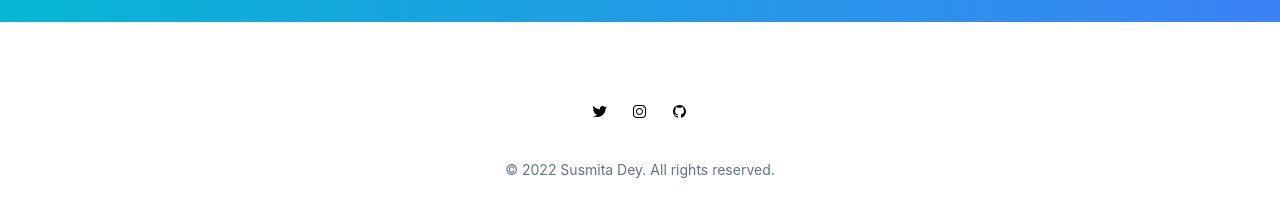
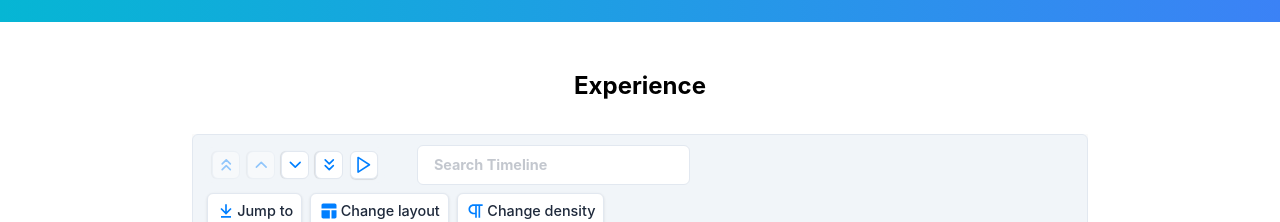
Before and after one commit to Susmita-Dey/portfolio-v1, a Next.js app: page / in a window 1280 px wide. Shown: the part 1675-1897 px from the top of the page. Built offline with nearby package versions, Linux system fonts and the light colour scheme.

Commit message:
Add blogs, experience and projects

```diff
--- /dev/null
+++ b/components/article.js
@@ -0,0 +1,16 @@
+export default function Article({ className = "rounded-lg" }) {
+  return (
+    <article className={`bg-white p-4 ${className}`}>
+      <h3 className="text-2xl mb-2 font-medium">Post Title</h3>
+      <span className="text-gray-600 mb-4 block">
+        <date>15 Oct 22</date> | GitHub
+      </span>
+      <p>
+        Lorem ipsum dolor sit amet consectetur adipisicing elit. Vel voluptatem
+        deleniti repudiandae, distinctio labore sapiente doloremque illo sint
+        nulla amet laborum sit cum officia molestiae, obcaecati aperiam pariatur
+        omnis soluta.
+      </p>
+    </article>
+  );
+}
--- /dev/null
+++ b/components/experience.js
@@ -0,0 +1,48 @@
+import { Chrono } from "react-chrono";
+
+export default function Experience() {
+  const items = [
+    {
+      title: "May 1940",
+      cardTitle: "Dunkirk",
+      url: "http://www.history.com",
+      cardSubtitle:
+        "Men of the British Expeditionary Force (BEF) wade out to..",
+      cardDetailedText:
+        "Lorem ipsum dolor sit amet consectetur adipisicing elit. Vel voluptatem deleniti repudiandae, distinctio labore sapiente doloremque illo sint nulla amet laborum sit cum officia molestiae, obcaecati aperiam pariatur omnis soluta.",
+      media: {
+        type: "IMAGE",
+        source: {
+          url: "https://user-images.githubusercontent.com/98955085/184510782-3f699206-4768-4b3a-aa6d-40c924e13578.png",
+        },
+      },
+    },
+    {
+      title: "May 1940",
+      cardTitle: "Dunkirk",
+      url: "http://www.history.com",
+      cardSubtitle:
+        "Men of the British Expeditionary Force (BEF) wade out to..",
+      cardDetailedText:
+        "Men of the British Expeditionary Force (BEF) wade out to..",
+      media: {
+        type: "IMAGE",
+        source: {
+          url: "https://user-images.githubusercontent.com/98955085/184510782-3f699206-4768-4b3a-aa6d-40c924e13578.png",
+        },
+      },
+    },
+  ];
+  return (
+    <section className="px-6">
+      <div className="max-w-4xl mx-auto py-12">
+        <div className="text-center mb-8">
+          <h2 className="text-2xl font-bold">Experience</h2>
+        </div>
+        <div>
+          <Chrono items={items} slideShow mode="VERTICAL_ALTERNATING" />
+        </div>
+      </div>
+    </section>
+  );
+}
--- a/components/layout.js
+++ b/components/layout.js
@@ -1,15 +1,11 @@
-import About from "./about";
 import Footer from "./footer";
 import Header from "./header";
-import IntroHeader from "./introheader";
 
 export default function Layout({ children }) {
   return (
     <>
       <Header />
-      <IntroHeader />
       <main>
-        <About />
         {children}
         </main>
       <Footer />
--- /dev/null
+++ b/components/projects.js
@@ -0,0 +1,16 @@
+import SectionHeader from "./sectionHeader";
+import Work from "./work";
+
+export default function projects() {
+  return (
+    <section className="px-6">
+      <div className="max-w-4xl mx-auto py-12">
+        <SectionHeader title="Featured Work" href="#" />
+        <div className="flex flex-col gap-2">
+          <Work />
+          <Work />
+        </div>
+      </div>
+    </section>
+  );
+}
--- a/components/sectionHeader.js
+++ b/components/sectionHeader.js
@@ -1,6 +1,6 @@
 export default function SectionHeader({ title, href }) {
   return (
-    <div className="flex justify-between items-center MB-8">
+    <div className="flex justify-between items-center mb-8">
       <h2 className="text-2xl font-bold">{title}</h2>
       <a className="text-red-400 font-bold" href={href}>
         View all
--- /dev/null
+++ b/components/work.js
@@ -0,0 +1,27 @@
+export default function Work() {
+  return (
+    <div className="flex items-center border-b-2 py-6">
+      <img
+        src="https://user-images.githubusercontent.com/98955085/184510782-3f699206-4768-4b3a-aa6d-40c924e13578.png"
+        alt="Work-image"
+        width="240"
+        height="240"
+        className="w-1/3 mr-6 rounded-lg"
+      />
+      <div>
+        <h3 className="text-2xl mb-2 font-medium">Work title</h3>
+        <span className="text-gray-600 mb-4 block">
+          <date className="bg-blue-800 text-white px-5 py-1.5 mr-4 rounded-xl">
+            2022
+          </date>
+          Website
+        </span>
+        <p>
+          Amet minim mollit non deserunt ullamco est sit aliqua dolor do amet
+          sint. Velit officia consequat duis enim velit mollit. Exercitation
+          veniam consequat sunt nostrud amet.
+        </p>
+      </div>
+    </div>
+  );
+}
--- a/package.json
+++ b/package.json
@@ -11,6 +11,7 @@
   "dependencies": {
     "next": "12.3.1",
     "react": "18.2.0",
+    "react-chrono": "^1.19.2",
     "react-dom": "18.2.0"
   },
   "devDependencies": {
--- /dev/null
+++ b/pages/blog.js
@@ -0,0 +1,46 @@
+import Head from "next/head";
+import Article from "../components/article";
+
+export default function Blog({publications}) {
+  return (
+    <div>
+      <Head>
+        <title>Susmita Dey | Blogs</title>
+        <meta name="description" content="Blogs written by Susmita Dey - The Creative Web Developer" />
+        <link rel="icon" href="/favicon.ico" />
+      </Head>
+      {/* <section className="bg-gradient-to-r from-cyan-500 to-blue-500 px-6"> */}
+      <section className="px-6">
+        <div className="max-w-4xl mx-auto">
+          <h1 className="text-3xl font-bold mb-6 p-4">Blog</h1>
+          <Article className="border-b-2" />
+          <Article className="border-b-2" />
+          <Article className="border-b-2" />
+          <Article className="border-b-2" />
+        </div>
+      </section>
+    </div>
+  );
+}
+
+/**
+ * Method used to fetch data from Hashnode.
+ * @param {Object} context
+ * @return props
+ */
+
+export async function getServerSideProps(context) {
+    const res = await fetch("https://api.hashnode.com/",
+    method: "POST",
+    headers: {
+        "Content-Type": "application/json",
+        Authorization: "caec0d86-4724-431c-869e-4b60a06d496f",
+    },
+    body: JSON.stringify({
+      query:
+      'query {user(username: "testchan") {publication {posts(page: 0) {title brief slug coverImage dateAdded}}}}',
+    }),
+    );
+}
+
+// caec0d86-4724-431c-869e-4b60a06d496f
--- a/pages/index.js
+++ b/pages/index.js
@@ -1,5 +1,9 @@
 import Head from "next/head";
-// import Image from 'next/image'
+// import Image from "next/image";
+import About from "../components/about";
+import Experience from "../components/experience";
+import IntroHeader from "../components/introheader";
+import Projects from "../components/projects";
 // import styles from '../styles/Home.module.css'
 
 export default function Home() {
@@ -22,6 +26,10 @@ export default function Home() {
           </div>
         </div>
       </main> */}
+      <IntroHeader />
+      <About />
+      <Experience />
+      <Projects />
     </div>
   );
 }
```
Also changed, not shown: components/blogList.js (added), 2 other files (tests, documents, lock files or other folders).
